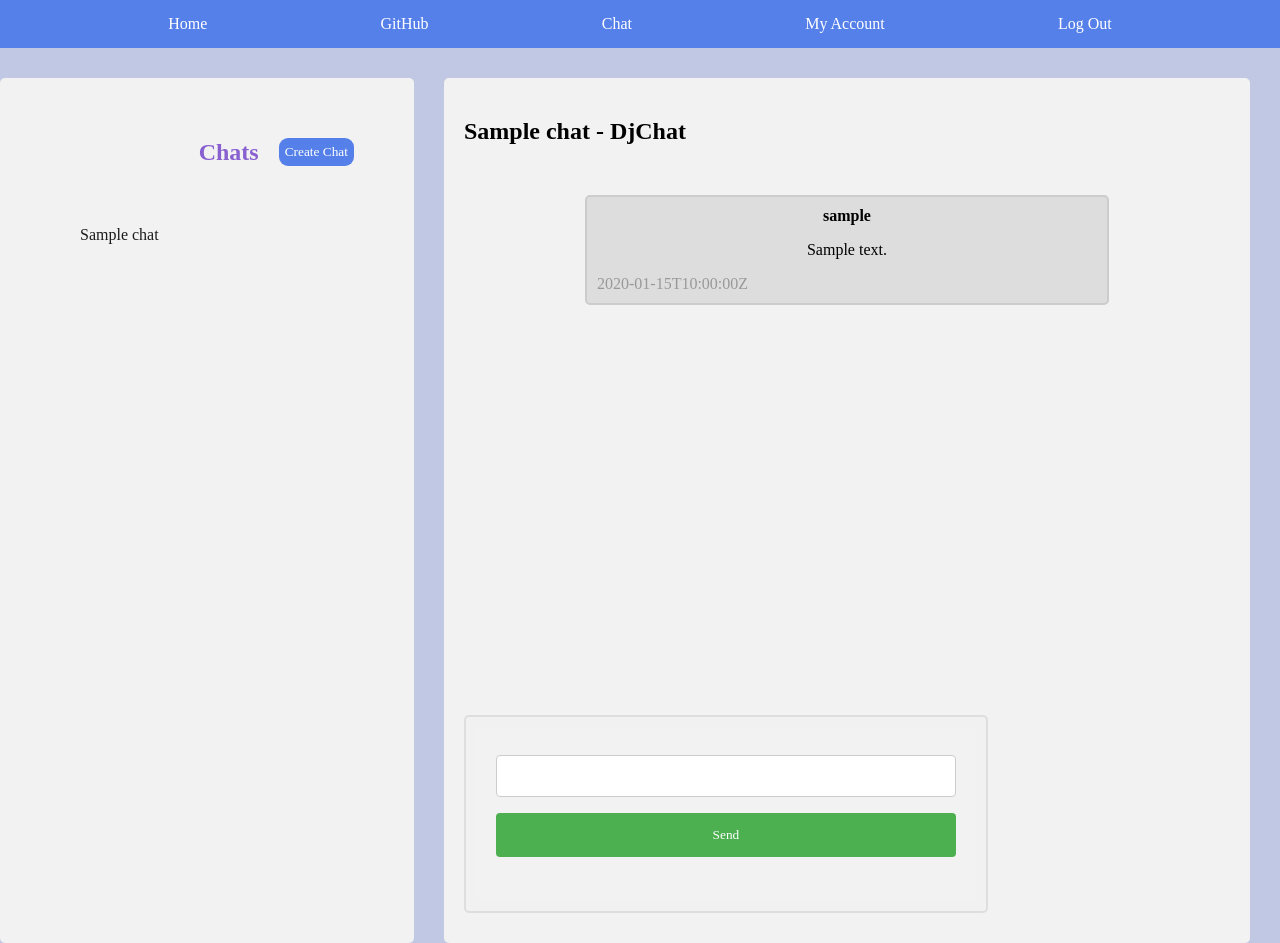
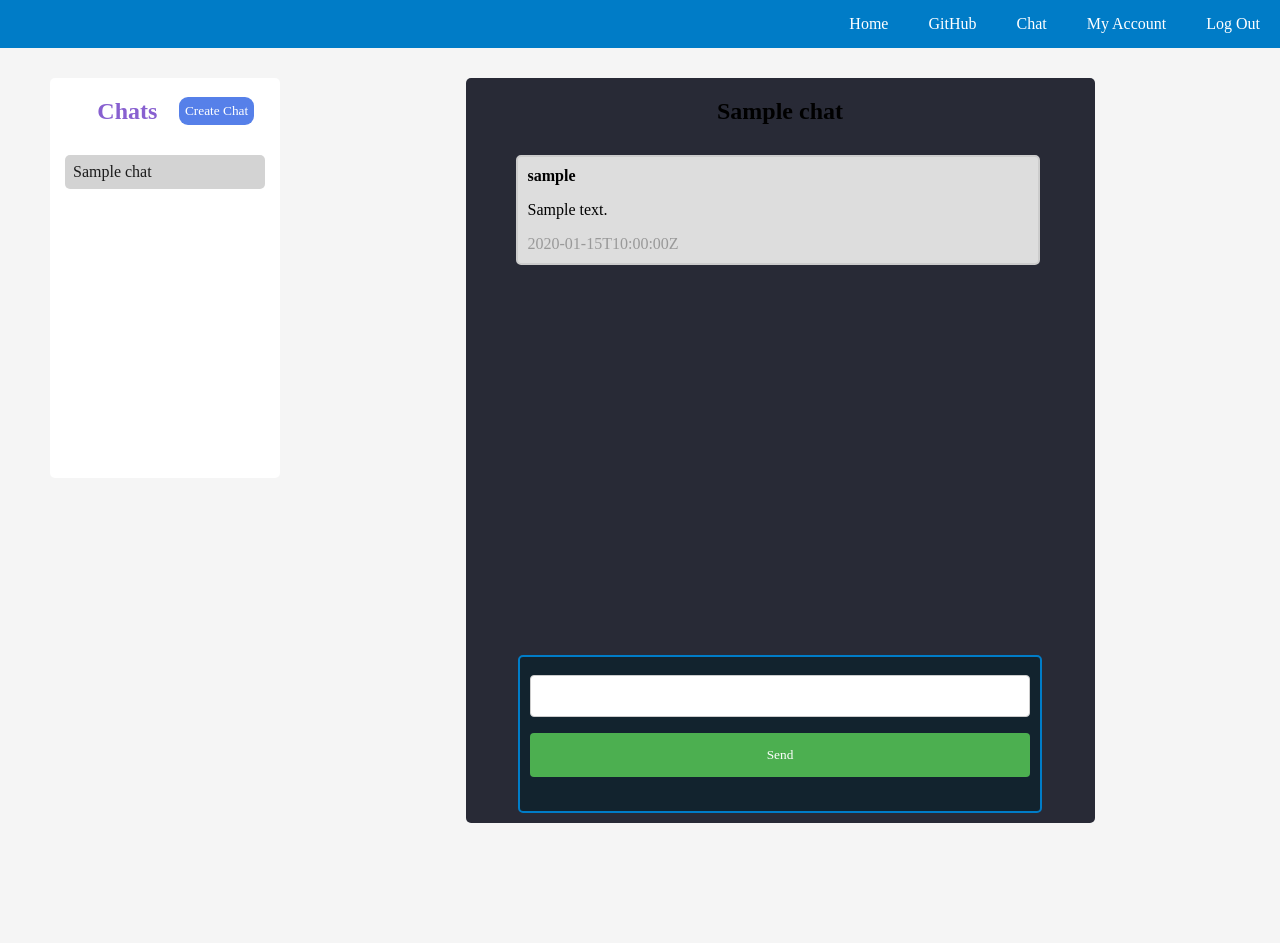
Before and after one commit to JesseFentress/rephraseAPP, a Django app: page /chats/1/ in a window 1280 px wide. After the commit the page ends 823 px from the top, so only its background shows below. Run offline with Django 3.2, Linux system fonts and the light colour scheme; a user stored in the database is signed in; tables that the repository leaves empty hold one stand-in row (values such as "Sample post"); some libraries are stand-ins or nearby versions.

Commit message:
creating chat and some styling

```diff
--- a/rephrase/forms.py
+++ b/rephrase/forms.py
@@ -2,12 +2,14 @@ from django import forms
 from django.contrib.auth.forms import UserCreationForm
 from rephrase.models import User, FriendsList, Chat
 from django.conf.global_settings import LANGUAGES
+from django.utils.translation import gettext as _
+
 
 
 class UserRegistrationForm(UserCreationForm):
-    username = forms.CharField(max_length=30, help_text='Username is required')
-    email = forms.EmailField(max_length=30, help_text='Email is required')
-    language = forms.ChoiceField(label='Select Your Language', choices=LANGUAGES, widget=forms.Select())
+    username = forms.CharField(max_length=30, help_text=_('Username is required'))
+    email = forms.EmailField(max_length=30, help_text=_('Email is required'))
+    language = forms.ChoiceField(label=_('Select Your Language'), choices=LANGUAGES, widget=forms.Select())
 
     class Meta:
         model = User
@@ -16,24 +18,26 @@ class UserRegistrationForm(UserCreationForm):
 
 class EditUserForm(forms.ModelForm):
     email = forms.EmailField(label='Email', max_length=30)
-    first_name = forms.CharField(label='First Name', max_length=20)
-    last_name = forms.CharField(label='Last Name', max_length=20)
-    language = forms.ChoiceField(label='Select Your Language', choices=LANGUAGES, widget=forms.Select())
-    profile_img = forms.ImageField(label='Choose an Image')
+    first_name = forms.CharField(label=_('First Name'), max_length=20)
+    last_name = forms.CharField(label=_('Last Name'), max_length=20)
+    language = forms.ChoiceField(label=_('Select Your Language'), choices=LANGUAGES, widget=forms.Select())
+    profile_img = forms.ImageField(label=_('Choose an Image'))
 
     class Meta:
         model = User
         fields = ('email', 'first_name', 'last_name', 'language', 'profile_img')
 
 
-class AddFriendForm(forms.ModelForm):
-    username = forms.CharField(label='Enter A Friends Username', max_length=30)
+class CreateChatForm(forms.ModelForm):
+    def __init__(self, user, *args, **kwargs):
+        self.user = user
+        super(CreateChatForm, self).__init__(*args, **kwargs)
+        self.fields['user'].queryset = FriendsList.objects.get(user=user).friends.all()
 
-
-class CreateChatForm(forms.ModelForm):
-    chat_name = forms.CharField(label='Chat Name', max_length=50)
-    server = forms.IntegerField(label='Server Number')
+    name = forms.CharField(label=_('Chat Name'), max_length=50)
+    server = forms.IntegerField(label=_('Server Number'), required=False)
+    user = forms.SelectMultiple()
 
     class Meta:
         model = Chat
-        fields = ('name', 'server',)
+        fields = ('name', 'server', 'user')
--- a/rephrase/static/css/rephrase.css
+++ b/rephrase/static/css/rephrase.css
@@ -9,7 +9,7 @@ body {
     grid-template-rows: max-content;
     grid-gap: 30px;
     margin: 0;
-    background-color: #c1c8e4;
+    background-color: whitesmoke;
 }
 
 header {
@@ -32,7 +32,12 @@ li {
 }
 
 nav {
-    background-color: #5680e9;
+    background-color: #007cc7;
+}
+
+.nav_div {
+    padding-left: 15px;
+    padding-right: 15px;
 }
 
 a {
@@ -43,7 +48,7 @@ a {
 .nav_tabs {
     list-style-type: none;
     display: flex;
-    justify-content: space-evenly;
+    justify-content: right;
     align-items: center;
     margin: 0;
 }
@@ -58,25 +63,26 @@ a {
 
 .hd-link:hover {
     background-color: antiquewhite;
-    color: #5680e9;
+    color: #007cc7;
 }
 
 
 
-.profile {
+.left_side_container {
     margin-left: 50px;
     display: block;
     align-items: center;
-    width: fit-content;
+    width: 200px;
     grid-column-start: 1;
     grid-column-end: 2;
+    grid-row-start: 2;
+    grid-row-end: 3;
     text-align: center;
     height: 400px;
-    border: #1b1b1b;
-    border-style: groove;
-    border-width: thin;
     padding-left: 15px;
     padding-right: 15px;
+    background-color: white;
+    border-radius: 5px;
 }
 
 .profile_info {
@@ -88,6 +94,7 @@ a {
 .profile_item {
     margin: 15px 0px 15px 0px;
     color:  #5680e9;
+    text-align-last: center;
 }
 
 .profile_img {
@@ -133,6 +140,9 @@ a {
     display: flex;
     margin-top: 10px;
     justify-content: space-between;
+    background: lightgray;
+    border-radius: 5px;
+    padding: 8px;
 }
 
 ul {
@@ -148,8 +158,9 @@ ul {
 
 }
 
-.friend_img {
+.friend_img, .user_img {
     border-radius: 50%;
+    width: 50px;
 }
 
 .popup {
@@ -204,10 +215,10 @@ button:hover, button:focus {
 }
 
 .user_info {
-    display: contents
+    display: contents;
 }
 
-user_list_entry_self {
+user_list_entry {
     display: none;
 }
 
@@ -218,7 +229,9 @@ user_list_entry_self {
 #display {
     height: 500px;
     overflow-y: scroll;
-    text-align: -webkit-center;
+    text-align-last: left;
+    padding-right: 5px;
+
 }
 
 .chat_list_area {
@@ -230,3 +243,39 @@ user_list_entry_self {
 .chat_list_links {
     color: #1b1b1b;
 }
+
+.chat_container {
+    background-color: #282a36;
+    border-radius: 5px;
+    text-align: -webkit-center;
+    justify-self: center;
+    padding-right: 50px;
+    padding-left: 50px;
+}
+
+.chat_list_entry {
+    padding: 15px 0 15px 15px;
+    border-radius: 15px;
+    text-align: left;
+    background: lightgray;
+    margin-top: 10px;
+    border-radius: 5px;
+    padding: 8px;
+
+}
+
+.chat_list_entry:hover {
+    background-color: #5680e9;
+}
+
+::-webkit-scrollbar  {
+    width: 5px;
+}
+
+::-webkit-scrollbar-thumb {
+    background: #888;
+}
+
+::-webkit-scrollbar-thumb:hover {
+    background: #555;
+}
--- a/rephrase/static/js/script.js
+++ b/rephrase/static/js/script.js
@@ -1,4 +1,5 @@
-var popup = document.getElementById('add_friend_btn');
+
+var popup = document.getElementById('popup_btn');
 
    popup.addEventListener('click', function() {
 
@@ -12,7 +13,7 @@ var close = document.getElementById('close');
       document.querySelector('.popup').style.display = 'none';
    });
 
-var chatpopup = document.getElementById('create_chat_btn');
+   var chatpopup = document.getElementById('create_chat_btn');
 
    chatpopup.addEventListener('click', function() {
 
--- a/rephrase/templates/account.html
+++ b/rephrase/templates/account.html
@@ -28,7 +28,7 @@
             </div>
             </div>
         </div>
-        <div class="profile">
+        <div class="left_side_container">
             <div class="profile_header">
                 <h2 class="account_titles">Hello, {{ user.username }}!</h2>
                 <img class="profile_img" src="{{ user.profile_img.url }}" alt="profile image">
@@ -46,7 +46,7 @@
             <div class="friends_header">
                  <h2 class="account_titles" id="friends_title">{% trans 'Friends' %}</h2>
                 <div class="buttons">
-                    <button class="btn-acc" id="add_friend_btn" value="add_friend">{% trans 'Add' %}</button>
+                    <button class="btn-acc" id="popup_btn" value="add_friend">{% trans 'Add' %}</button>
                     <button class="btn-acc" id="search_friend">{% trans 'Search' %}</button>
                 </div>
             </div>
@@ -66,6 +66,6 @@
         </div>
 
     {% endif %}
-{% block extrascripts %}<script src="{% static '/js/script.js' %}" type="text/javascript"></script>
+    {% block extrascripts %}<script src="{% static '/js/script.js' %}" type="text/javascript"></script>
     {% endblock %}
 {% endblock %}
--- a/rephrase/templates/chat.html
+++ b/rephrase/templates/chat.html
@@ -2,7 +2,7 @@
 {% load static %}
 {% load i18n %}
 <!DOCTYPE html>
-<html>
+
 <head>
 <meta name="viewport" content="width=device-width, initial-scale=1">
     {% block content %}
@@ -13,12 +13,12 @@ body {
     grid-template-rows: max-content;
     grid-gap: 30px;
     margin: 0;
-    background-color: #c1c8e4;
+    background-color:  whitesmoke;
 }
 
 .container {
-  border: 2px solid #dedede;
-  background-color: #f1f1f1;
+  border: 2px solid #007cc7;
+  background-color:  #12232E;
   border-radius: 5px;
   padding: 10px;
   margin: 10px 0;
@@ -68,7 +68,6 @@ body {
 <script   src="https://code.jquery.com/jquery-3.1.1.min.js"   integrity="sha256-hVVnYaiADRTO2PzUGmuLJr8BLUSjGIZsDYGmIJLv2b8="   crossorigin="anonymous"></script>
 </head>
 
-<body>
     <div class="popup">
         <div class="container">
             <div class="close" id="close">+</div>
@@ -91,8 +90,10 @@ body {
             </div>
         </div>
     </div>
+
+
     <div class="chat_container">
-    <h2>{{chat_details.name}} - DjChat</h2>
+    <h2>{{chat_details.name}}</h2>
 
     <div id="display">
     </div>
@@ -148,11 +149,7 @@ setInterval(function(){
         background-color: #45a049;
         }
 
-        div {
-        border-radius: 5px;
-        background-color: #f2f2f2;
-        padding: 20px;
-        }
+
         </style>
         <div class="chat">
         <form id="post-form">
@@ -165,12 +162,13 @@ setInterval(function(){
         </div>
     </div>
     </div>
-    <div class="chat_list_area">
+    <div class="left_side_container">
     <div class="friends_header">
                  <h2 class="account_titles" id="friends_title">{% trans 'Chats' %}</h2>
                 <div class="buttons">
-                    <button class="btn-chat" id="create_chat_btn" value="create_chat">{% trans 'Create Chat' %}</button>
+                    <button class="btn-chat" id="popup_btn" value="create_chat">{% trans 'Create Chat' %}</button>
                 </div>
+    </div>
     <div class="chat_list">
     {% for chat in chats %}
         <div class="chat_list_entry">
@@ -179,7 +177,7 @@ setInterval(function(){
     {% endfor %}
     </div>
     </div>
-
+    </div>
 
 
 
@@ -203,7 +201,6 @@ setInterval(function(){
         document.getElementById('message').value = ''
       });
     </script>
-{% block extrascripts %}<script src="{% static '/js/script.js' %}" type="text/javascript"></script>{% endblock %}
+        {% block extrascripts %}<script src="{% static '/js/script.js' %}" type="text/javascript"></script>
     {% endblock %}
-</body>
-</html>
+    {% endblock %}
--- a/rephrase/templates/home.html
+++ b/rephrase/templates/home.html
@@ -11,20 +11,35 @@
     <header class="header">
         <nav>
             <ul class="nav_tabs">
-                <li><a class="hd-link" href="{% url 'home' %}" class="link">{% trans 'Home' %}</a></li>
-                <li><a class="hd-link" href="https://github.com/JesseFentress/rephraseAPP" class="link" target="_blank">GitHub</a></li>
+                <li><div class="nav_div"><a class="hd-link" href="{% url 'home' %}" class="link">{% trans 'Home' %}</a></li></div>
+                <li><div class="nav_div"><a class="hd-link" href="https://github.com/JesseFentress/rephraseAPP" class="link" target="_blank">GitHub</a></li></div>
                 {% if user.is_authenticated %}
-                    <li><a class="hd-link" href="{% url 'chat-list' %}" class="link">{% trans 'Chat' %}</a></li>
-                    <li><a class="hd-link" href="{% url 'account' %}"> {% trans 'My Account' %}</a></li>
-                    <li><a class="hd-link" href="{% url 'logout' %}">{% trans 'Log Out' %}</a></li>
+                    <li><div class="nav_div"><a class="hd-link" href="{% url 'chat-list' %}" class="link">{% trans 'Chat' %}</a></li></div>
+                    <li><div class="nav_div"><a class="hd-link" href="{% url 'account' %}"> {% trans 'My Account' %}</a></li></div>
+                    <li><div class="nav_div"><a class="hd-link" href="{% url 'logout' %}">{% trans 'Log Out' %}</a></li></div>
                 {% else %}
-                    <li><a class="hd-link" href="{% url 'login' %}">{% trans 'Log In' %}</a></li>
-                    <li><a class="hd-link" href="{% url 'sign-up' %}">{% trans 'Sign Up' %}</a></li>
+                    <li><div class="nav_div"><a class="hd-link" href="{% url 'login' %}">{% trans 'Log In' %}</a></li></div>
+                    <li><div class="nav_div"><a class="hd-link" href="{% url 'sign-up' %}">{% trans 'Sign Up' %}</a></li></div>
                 {% endif %}
             </ul>
         </nav>
     </header>
     {% block content %}
+        <div class="chat_list_area">
+    <div class="friends_header">
+                 <h2 class="account_titles" id="friends_title">{% trans 'Chats' %}</h2>
+                <div class="buttons">
+                    <button class="btn-chat" id="create_chat_btn" value="create_chat">{% trans 'Create Chat' %}</button>
+                </div>
+    <div class="chat_list">
+    {% for chat in chats %}
+        <div class="chat_list_entry">
+            <a class="chat_list_links" href="{% url 'chat' chat.id %}">{{ chat.name }}</a>
+        </div>
+    {% endfor %}
+    </div>
+    </div>
+        </div>
     <div class="brand">
         <h1>Rephrase</h1>
         <h3>{% trans 'Inter-language Communication Made Easy' %}</h3>
--- a/rephrase/urls.py
+++ b/rephrase/urls.py
@@ -11,7 +11,7 @@ urlpatterns = [
     path('account/', views.account, name='account'),
     path('logout/', views.user_logout, name='logout'),
     path('edit/', views.edit_account, name='edit'),
-    path('chats/', views.chat_list, name='chat-list'),
+    path('chats/', views.chat_redirect, name='chat-list'),
     path('chats/<int:chat_id>/', views.chat, name='chat'),
     path('send', views.send, name='send'),
     path('getMessages/<int:chat_id>/', views.getMessages, name='getMessages')
--- a/rephrase/views.py
+++ b/rephrase/views.py
@@ -15,50 +15,8 @@ from rephrase.models import FriendsList, User
 
 
 def home(request):
-    user = request.user
-    if user.is_authenticated:
-        update_session(request, user)
     return render(request, 'home.html')
 
-
-def update_session(request, user):
-    request.session['username'] = user.username
-    suggested_friends(request, user)
-   # friends = friends_list.friends.all()  # cannot pass model obj into sess, must get usernames instead
-    #for friend in friends
-    #request.session['friends'] = friends
-    #request.session['sugg_friends'] = suggested_friends(request, user)
-
-def suggested_friends(request, user):
-    request.session['friends'] = []
-    request.session['sugg_friends'] = []
-    friend_list = FriendsList.objects.get(user=user)
-    if user:
-        friends = friend_list.friends.all()
-        if friends:
-            suggested_friends_dict = {User.objects.get(username=user.username): []}
-            for friend in friends:
-                request.session['friends'].append(friend.username)
-                friends_friends = FriendsList.objects.get(user=friend)
-                suggested_friends = friends_friends.friends.all()
-                my_friend = User.objects.get(username=friend)
-                if suggested_friends is not None:
-                    for suggestion in suggested_friends:
-                        friend_x = User.objects.get(username=suggestion)
-                        if my_friend in suggested_friends_dict.keys():
-                            suggested_friends_dict[my_friend].append(friend_x)
-                        else:
-                            suggested_friends_dict[my_friend] = [friend_x]
-                        if friend_x not in suggested_friends_dict.keys():
-                            suggested_friends_dict[friend_x] = []
-            suggested_friends_graph = Graph(suggested_friends_dict)
-            set_suggested_friends = set(suggested_friends_graph.bfs())
-            set_friends = set(friends)
-            set_friends.add(User.objects.get(username=user))
-            filtered_friends = set_suggested_friends.difference(set_friends)
-            for fr in filtered_friends:
-                request.session['sugg_friends'].append(fr.username)
-        return filtered_friends
 
 def sign_up(request):
     context = {}
@@ -158,29 +116,52 @@ def edit_account(request):
     return render(request, 'edit.html', context)
 
 
+def chat_redirect(request):
+    current_user = request.user
+    context= {}
+    userchats = list(Chat.objects.filter(user=current_user))
+    if len(userchats) == 0:
+        create_chat_form = CreateChatForm(request.user)
+        context['create_chat_form'] = create_chat_form
+        if request.method == 'POST':
+            form = CreateChatForm(request.user, request.POST)
+            if form.is_valid():
+                form.save(commit=False)
+                chat_name = form.cleaned_data['name']
+                form.save()
+                Chat.objects.get(name=chat_name).user.add(current_user)
+            else:
+                context['create_chat_form'] = create_chat_form
+        return render(request, 'empty-chat.html')
+    else:
+        return chat(request, userchats.pop().id)
+
+
 def chat_list(request):
     current_user = request.user
-    userchats = UserChat.objects.filter(user=current_user)
+    userchats = Chat.objects.filter(user=current_user)
     chats = []
-    for userchat in userchats:
-        chats.append(userchat.chat)
-
-    context = {'chats' : chats}
-
+    for chat in list(userchats):
+        chats.append(chat)
+    context = {'chats': chats}
     return context
 
 
 def chat(request, chat_id):
+    current_user = request.user
     username = request.user.username
     chat_details = Chat.objects.get(id=chat_id)
     context = {'username' : username, 'chat_details' : chat_details}
     context.update(chat_list(request))
-    create_chat_form = CreateChatForm()
+    create_chat_form = CreateChatForm(request.user)
     context['create_chat_form'] = create_chat_form
     if request.method == 'POST':
-        form = UserRegistrationForm(request.POST)
+        form = CreateChatForm(request.user,request.POST)
         if form.is_valid():
-            new_chat = form.save()
+            form.save(commit=False)
+            chat_name = form.cleaned_data['name']
+            form.save()
+            Chat.objects.get(name=chat_name).user.add(current_user)
         else:
             context['create_chat_form'] = create_chat_form
     return render(request, 'chat.html', context)
@@ -205,36 +186,3 @@ def getMessages(request, chat_id):
         users.append(message.user.username)
 
     return JsonResponse({'messages': list(messages.values()), 'users' : users})
-
-
-def translate_message(chat_id):
-    chat_details = Chat.objects.get(id=chat_id)
-
-    messages = list(Message.objects.filter(chat=chat_details))
-    new = []
-    url = "https://google-translate20.p.rapidapi.com/translate"
-    headers = {
-        'x-rapidapi-host': "google-translate20.p.rapidapi.com",
-        'x-rapidapi-key': "1bc48f3f83msh1aab1bdcb2f9ea9p102fdfjsn5799cd77b3d7"
-    }
-    for message in messages:
-        new.append(requests.request("GET", url, headers=headers, params=message))
-
-    return new
-
-#def start_chat(request):
- #   user = request.user
-  #  chats = UserChat.objects.get(user=user.username)
-  #  friend_chat = 0
-   # for chat in chats:
-    #    if UserChat.objects.get(user=request.POST['friend_username']):
-     #       friend_chat = chat.chat_id
-      #      break;
-
-   # if friend_chat == 0:
-    #    user_chat = UserChat(username=user.username, chat_id=1)
-     #   user_chat.save()
-      #  user_chat = UserChat(username=request.POST['friend_username'], chat_id=1)
-       # user_chat.save()
-
-    #return redirect('chat')
--- a/rephraseAPP/settings.py
+++ b/rephraseAPP/settings.py
@@ -106,12 +106,6 @@ AUTH_USER_MODEL = 'rephrase.User'
 
 LANGUAGE_CODE = 'en-us'
 
-# LANGUAGE_CHOICES = (
-#         ('en', _('English')),
-#         ('de', _('German')),
-#         ('es', _('Spanish'))
-#     )
-
 TIME_ZONE = 'US/Eastern'
 
 USE_I18N = True
```
Also changed, not shown: rephrase/admin.py (+3 -12 lines), rephrase/models.py (+2 -11 lines), rephrase/signals.py (+8 -7 lines).
